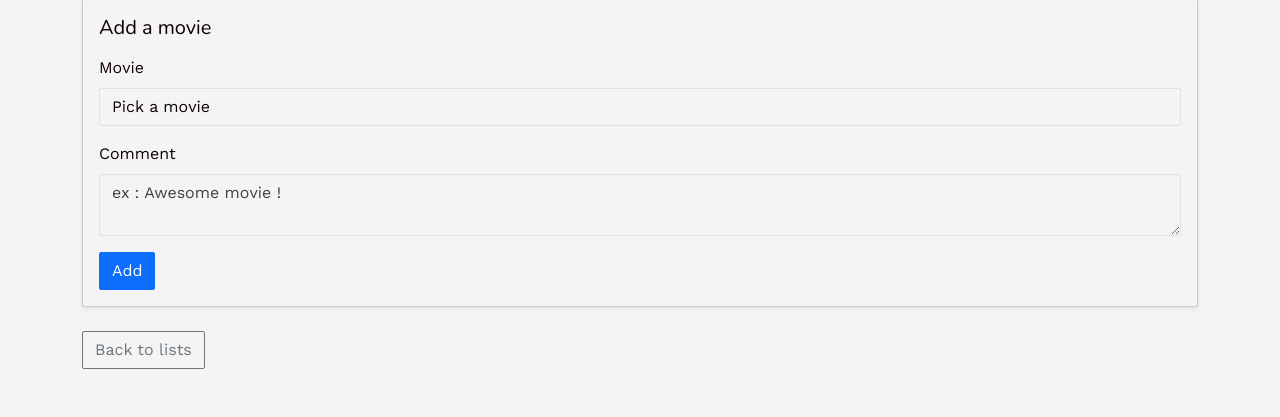
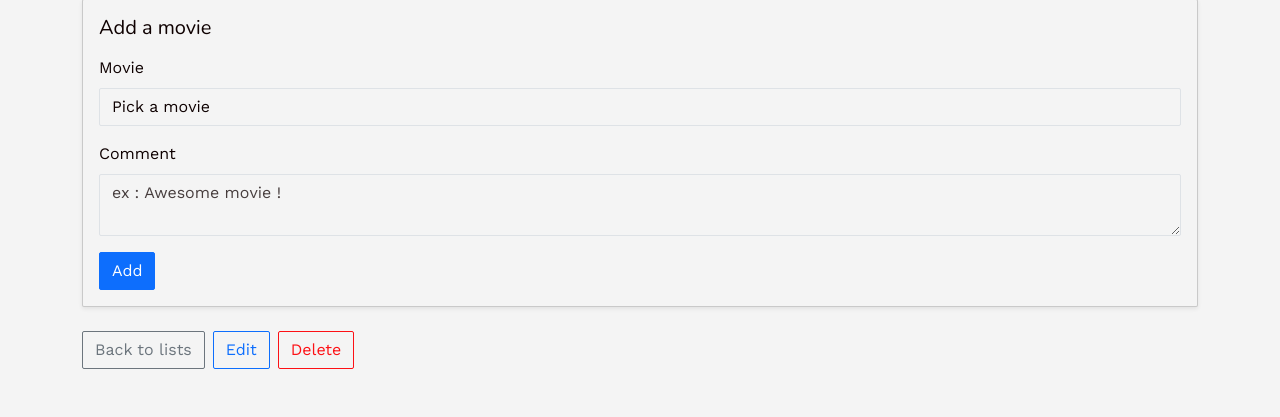
Before and after one commit to MortalHammer92/rails-watch-list, a Rails app: page /lists/1 in a window 1280 px wide. Shown: the part 876-1293 px from the top of the page. Run offline with Rails 7, Linux system fonts and the light colour scheme; tables that the repository leaves empty hold one stand-in row (values such as "Sample post"); grey boxes marked "Sample" are stand-in pictures; style sheets or scripts are compiled from the project's sources; parts of the project's set-up code (start-up, migrations or seed data) failed here and were passed over; some libraries are stand-ins or nearby versions.

Commit message:
Edit and delete lists

```diff
--- a/app/controllers/lists_controller.rb
+++ b/app/controllers/lists_controller.rb
@@ -1,10 +1,11 @@
 class ListsController < ApplicationController
+  before_action :set_list, only: [:show, :edit, :update, :destroy]
+
   def index
     @lists = List.all
   end
 
   def show
-    @list = List.find(params[:id])
     @bookmark = Bookmark.new
   end
 
@@ -15,13 +16,33 @@ class ListsController < ApplicationController
   def create
     @list = List.new(list_params)
     if @list.save
-      redirect_to list_path(@list), notice: "List created !"
+      redirect_to list_path(@list), notice: "List created!"
     else
       render :new, status: :unprocessable_entity
     end
   end
 
-    private
+  def edit
+  end
+
+  def update
+    if @list.update(list_params)
+      redirect_to list_path(@list), notice: "List updated!"
+    else
+      render :edit, status: :unprocessable_entity
+    end
+  end
+
+  def destroy
+    @list.destroy
+    redirect_to lists_path, status: :see_other, notice: "List deleted."
+  end
+
+  private
+
+  def set_list
+    @list = List.find(params[:id])
+  end
 
   def list_params
     params.require(:list).permit(:name, :photo)
--- a/app/views/lists/show.html.erb
+++ b/app/views/lists/show.html.erb
@@ -39,4 +39,10 @@
   </div>
 </div>
 
-<%= link_to "Back to lists", lists_path, class: "btn btn-outline-secondary" %>
+<div class="d-flex gap-2">
+  <%= link_to "Back to lists", lists_path, class: "btn btn-outline-secondary" %>
+  <%= link_to "Edit", edit_list_path(@list), class: "btn btn-outline-primary" %>
+  <%= link_to "Delete", list_path(@list),
+        data: { turbo_method: :delete, turbo_confirm: "Delete this list and all its movies?" },
+        class: "btn btn-outline-danger" %>
+</div>
--- a/config/routes.rb
+++ b/config/routes.rb
@@ -1,6 +1,6 @@
 Rails.application.routes.draw do
   # Define your application routes per the DSL in https://guides.rubyonrails.org/routing.html
-  resources :lists, only: [ :index, :show, :new, :create ] do
+  resources :lists do
     resources :bookmarks, only: [ :new, :create ]
   end
   resources :bookmarks, only: [ :destroy ]
```
Also changed, not shown: app/views/lists/edit.html.erb (added, +10 -0 lines).
